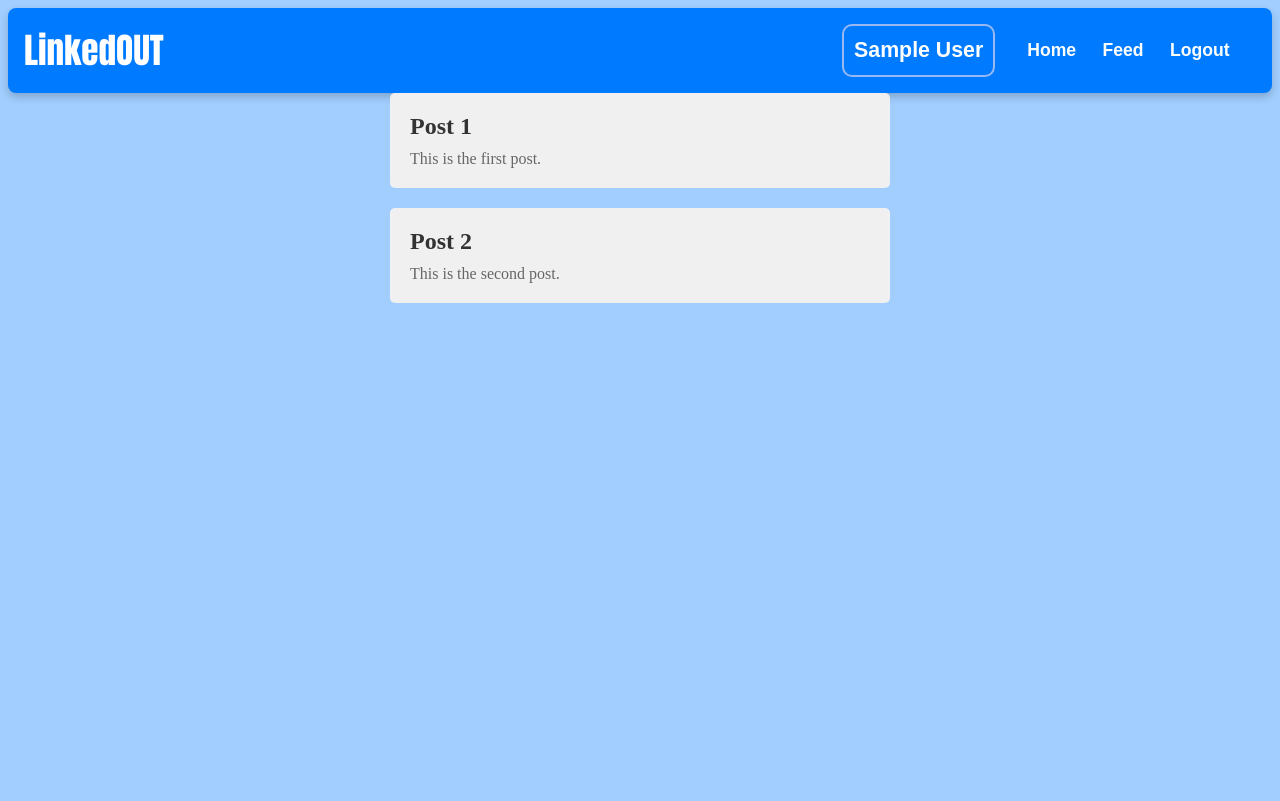
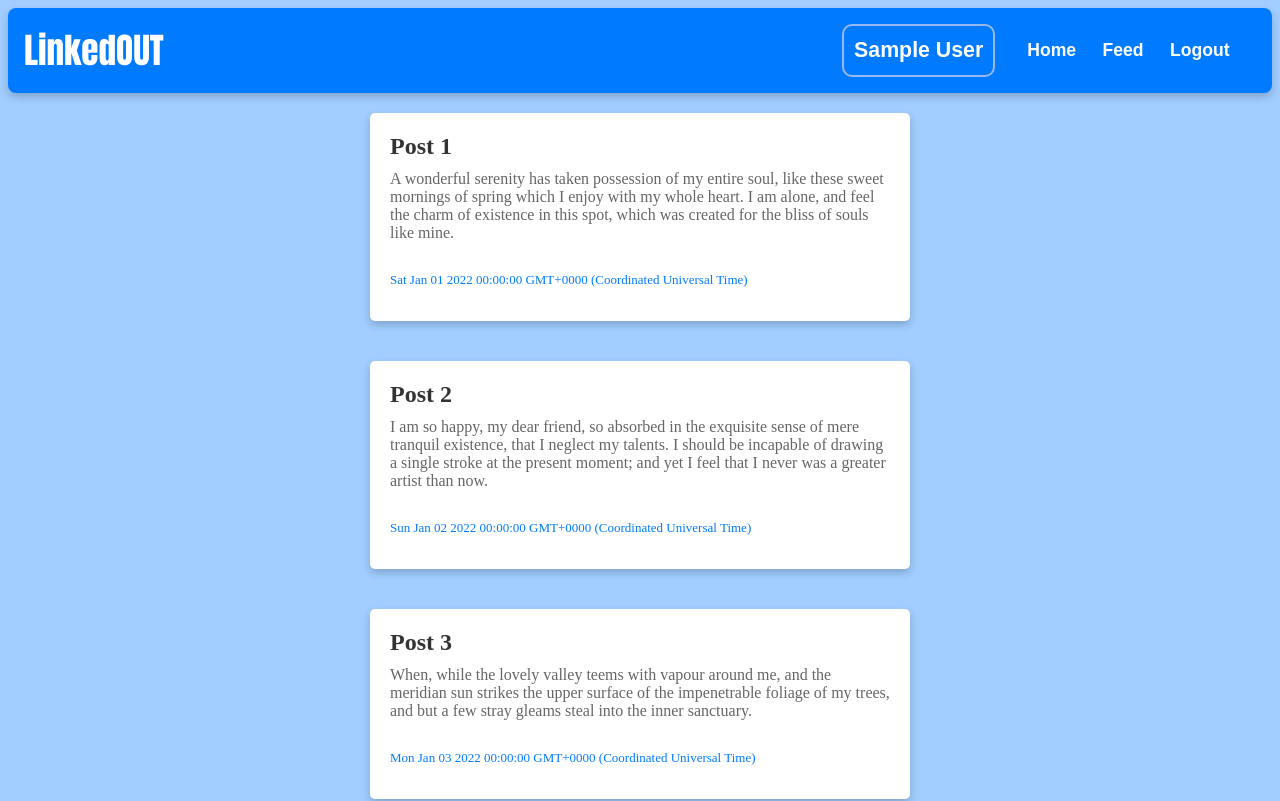
Before and after one commit to Patrik1866/AFP2-projekt, an Angular app in the folder Frontend/AFP2_Projekt_FE/: page /mainpage in a window 1280 px wide. Shown: the top 801 px of the page. Built offline with nearby package versions, Linux system fonts and the light colour scheme; sample sign-in values are in the browser's storage.

Commit message:
Feed page alapok, demo-hoz

```diff
--- a/Frontend/AFP2_Projekt_FE/src/app/mainpage/mainpage.component.html
+++ b/Frontend/AFP2_Projekt_FE/src/app/mainpage/mainpage.component.html
@@ -1,6 +1,7 @@
 <div class="feed">
     <div *ngFor="let post of posts" class="post">
       <h2>{{ post.title }}</h2>
-      <p>{{ post.content }}</p>
+      <p class="content">{{ post.content }}</p>
+      <p class="date">{{post.date}}</p>
     </div>
   </div>
--- a/Frontend/AFP2_Projekt_FE/src/app/mainpage/mainpage.component.scss
+++ b/Frontend/AFP2_Projekt_FE/src/app/mainpage/mainpage.component.scss
@@ -1,13 +1,19 @@
 .feed {
   width: 500px;
   margin: 0 auto;
+  display: flex;
+  flex-direction: column;
+  align-items: center;
 }
 
 .post {
-    background-color: #f0f0f0;
+  box-shadow: 0 4px 8px 0 rgba(0,0,0,0.2);
+  transition: 0.3s;
+  width: 100%;
   border-radius: 5px;
+  margin: 20px 0;
   padding: 20px;
-    margin-bottom: 20px;
+  background-color: #ffffff;
 }
 
 .post h2 {
@@ -16,7 +22,13 @@
   font-size: 24px;
 }
 
-  .post p {
+.content {
   margin: 10px 0 0;
   color: #666;
 }
+
+.date{
+  margin-top: 30px;
+  font-size: small;
+  color: #007bff;
+}
--- a/Frontend/AFP2_Projekt_FE/src/app/mainpage/mainpage.component.ts
+++ b/Frontend/AFP2_Projekt_FE/src/app/mainpage/mainpage.component.ts
@@ -31,10 +31,15 @@ export class MainpageComponent implements OnInit{
     // Here you would typically make a HTTP request to your backend to fetch the posts
     // For simplicity, we'll just use some dummy data
     this.posts = [
-      { title: 'Post 1', content: 'This is the first post.' },
-      { title: 'Post 2', content: 'This is the second post.' },
+      { title: 'Post 1', content: 'A wonderful serenity has taken possession of my entire soul, like these sweet mornings of spring which I enjoy with my whole heart. I am alone, and feel the charm of existence in this spot, which was created for the bliss of souls like mine.', date: new Date('2022-01-01') },
+      { title: 'Post 2', content: 'I am so happy, my dear friend, so absorbed in the exquisite sense of mere tranquil existence, that I neglect my talents. I should be incapable of drawing a single stroke at the present moment; and yet I feel that I never was a greater artist than now.', date: new Date('2022-01-02') },
+      { title: 'Post 3', content: 'When, while the lovely valley teems with vapour around me, and the meridian sun strikes the upper surface of the impenetrable foliage of my trees, and but a few stray gleams steal into the inner sanctuary.', date: new Date('2022-01-03') },
+      { title: 'Post 4', content: 'One morning, when Gregor Samsa woke from troubled dreams, he found himself transformed in his bed into a horrible vermin. He lay on his armour-like back, and if he lifted his head a little he could see his brown belly, slightly domed and divided by arches into stiff sections.', date: new Date('2022-01-04') },
+      { title: 'Post 5', content: 'The bedding was hardly able to cover it and seemed ready to slide off any moment. His many legs, pitifully thin compared with the size of the rest of him, waved about helplessly as he looked.', date: new Date('2022-01-05') },
+      { title: 'Post 6', content: 'What happened to me? he thought. It wasnt a dream. His room, a proper human room although a little too small, lay peacefully between its four familiar walls.', date: new Date('2022-01-06') },
       // Add more posts as needed
-    ];
+    ]
+    ;
   }
 
 }
--- a/Frontend/AFP2_Projekt_FE/src/app/post.ts
+++ b/Frontend/AFP2_Projekt_FE/src/app/post.ts
@@ -3,5 +3,6 @@ export class Post {
         public id?: number,
         public title?: string,
         public content?: string,
+        public date?: Date
       ) { }
   }
```
Lines whose indentation alone changed are shown as unchanged.
